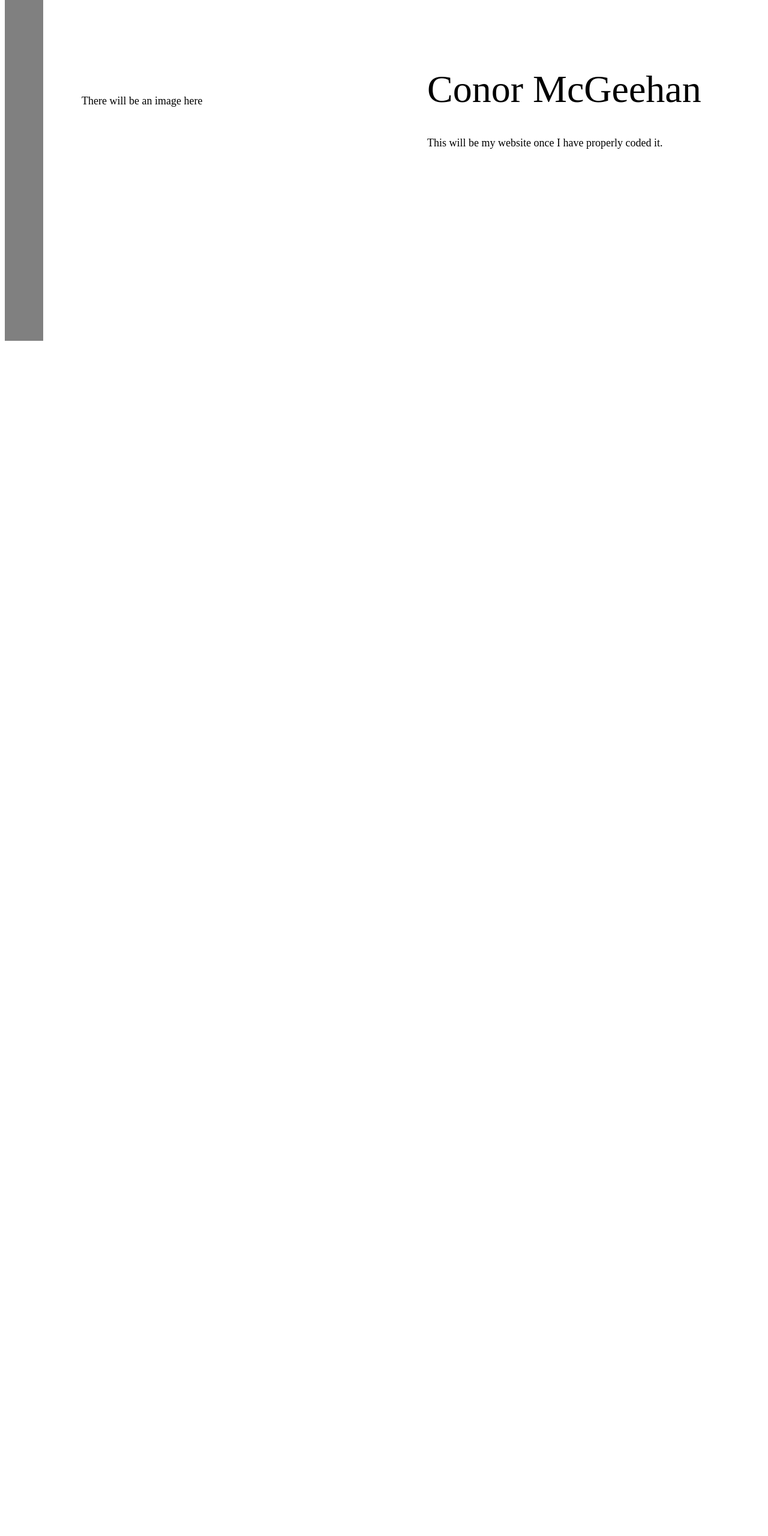
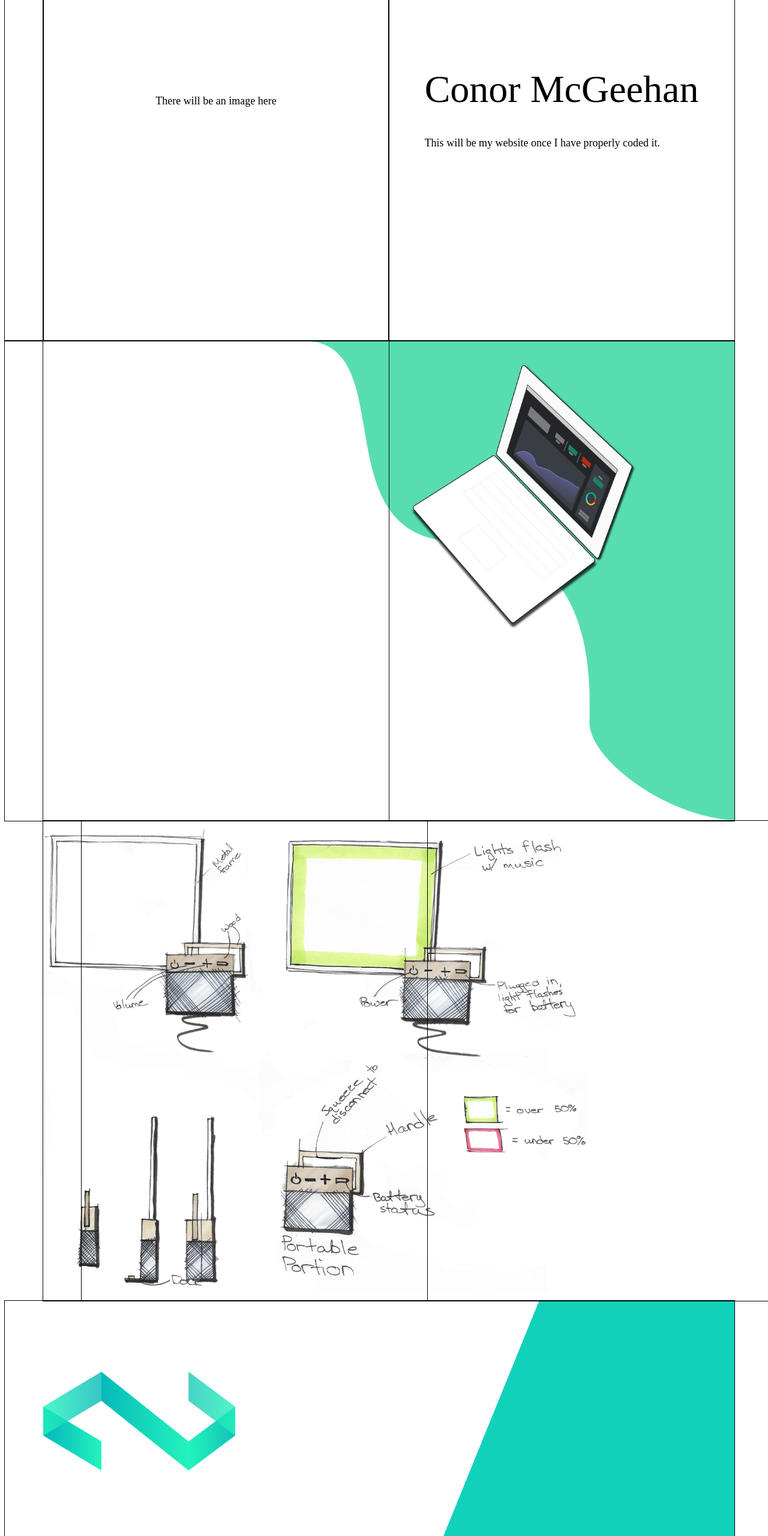
Before and after one commit to cmcgeehan/Portfolio2018, a plain HTML site: page main.html in a window 1280 px wide. Shown: the part 240-2800 px from the top of the page at 60% size. Before the commit the page ends 1616 px from the top, so only its background shows below. Drawn offline with Linux system fonts and the light colour scheme.

Commit message:
major setup shiznit

```diff
--- a/main.css
+++ b/main.css
@@ -14,9 +14,12 @@ p {
 }
 
 #contain {
-	padding-left: 10vw;
+	padding-left: 5vw;
 	height: 100vh;
 	width: 90vw;
+	outline-width: 1px;
+	outline-style:solid;
+	outline-color:black;
 }
 
 #sidebar {
@@ -24,8 +27,10 @@ p {
 	width: 5vw;
 	height: 100vh;
 	float: left;
-	background-color: grey;
 	text-align: center;
+	outline-width: 1px;
+	outline-style:solid;
+	outline-color:black;
 }
 
 #section {
@@ -34,14 +39,65 @@ p {
 	width: 45vw;
 	display: flex;
 	align-items: center;
+	justify-content: center;
+	outline-width: 1px;
+	outline-style:solid;
+	outline-color:black;
 }
 
 #content {
 	width: 80vw;
 }
 
-/*
-#splashText{
-	vertical-align: middle;
+.libLogo {
+	background-image: url("Images/logoLight.png");
+	height: 20vh;
+	background-size: contain;
 }
-*/
+
+.img1 {
+	background-image: url("Images/libellumBackground.png");
+	background-repeat: no-repeat;
+	background-position: right;
+	background-size: contain;
+}
+
+.img2{
+	background-image: url("Images/speakerFinal.jpg");
+	background-repeat: no-repeat;
+	background-position: left;
+	background-size: contain;
+	margin-left:5vw;
+	width: 80vw;
+}
+
+.img3{
+	background-image: url("Images/discBackground.png");
+	background-repeat: no-repeat;
+	background-position: right;
+	background-size: contain;
+}
+
+.laptopImg {
+	background-image: url("Images/laptop.png");
+	background-repeat: no-repeat;
+	background-position: center;
+	width: 35vw;
+	height: 55vh;
+	background-size: contain;
+	float: left;
+	margin-top: 5vh;
+}
+
+.discLogo {
+	background-image: url("Images/discLogo.png");
+	background-repeat: no-repeat;
+	background-position: center;
+	background-size: contain;
+	height: 50vh;
+	width: 40vh;
+}
+
+.splashText{
+	justify-content: center;
+}
--- a/main.html
+++ b/main.html
@@ -15,14 +15,30 @@
 	</div>
 
 	<div id="section">
-		<div>
+		<div class="splashText">
 			<h1>Conor McGeehan</h1>
 			<p>This will be my website once I have properly coded it.</p>
 		</div>
 	</div>
 </div>
 
-<div id="contain"></div>
+<div id="contain" class="img1">
+	<div id="section">
+		<div class="libLogo"></div>
+	</div>
+	<div class="laptopImg"></div>
+</div>
 
+<div id="contain" class="img2">
+	<div id="section">
+		<div class="libLogo"></div>
+	</div>
+</div>
+
+
+
+<div id="contain" class="img3">
+	<div class="discLogo"></div>
+</div>
 </body>
 </html>
```
Also changed, not shown: Images/discBackground.png (added), Images/discLogo.png (added), Images/laptop.png (added), Images/libellumBackground.png (added), Images/logoLight.png (added), 2 other files.
